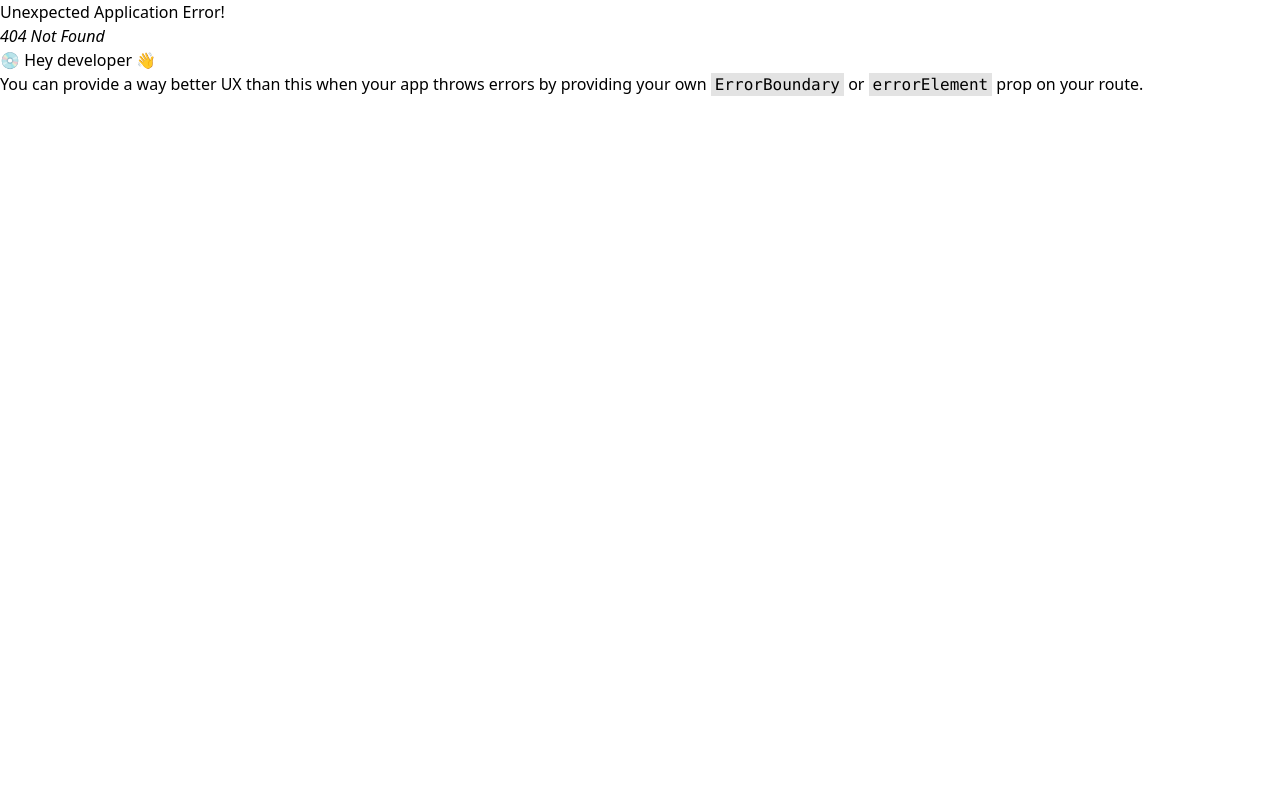
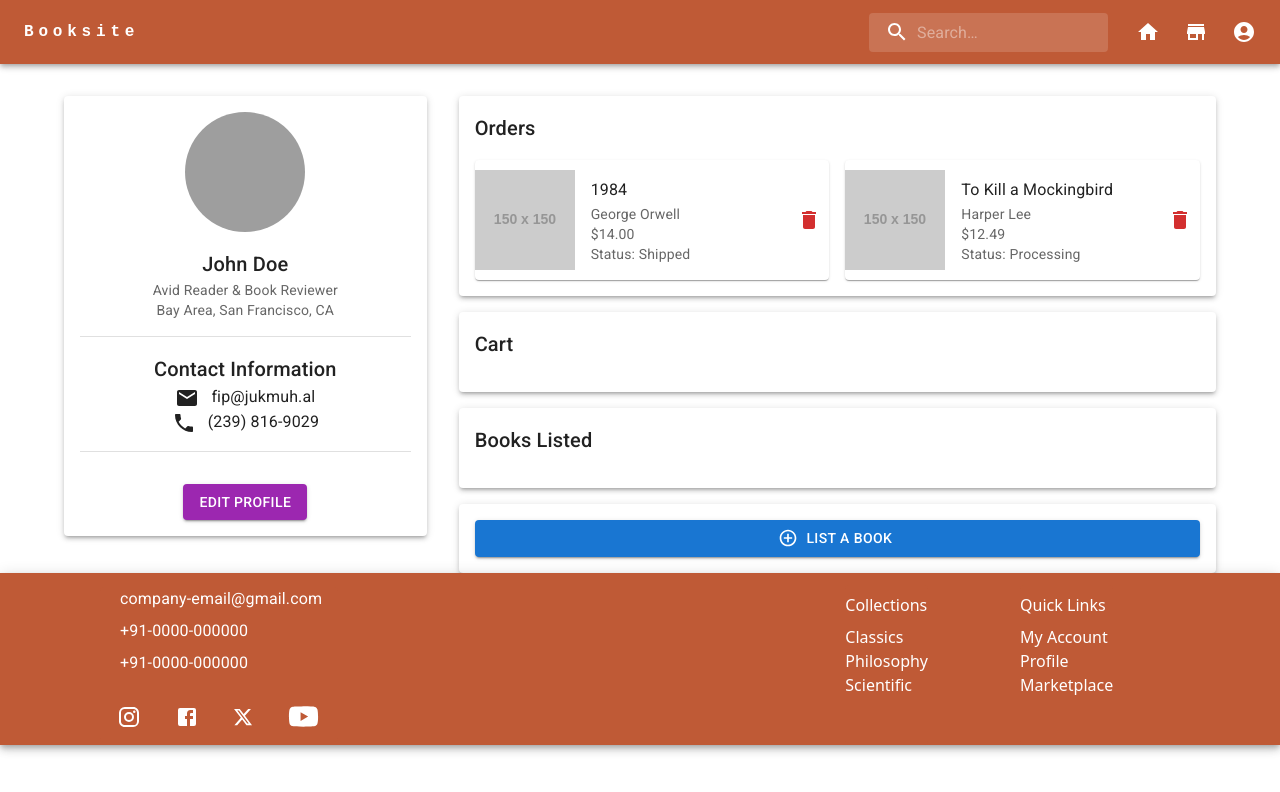
Before and after one commit to MiuX1/BookSite, a React (Vite) app in the folder book-site-c/: page /profile in a window 1280 px wide. Before the commit this address had no page. Shown: the top 792 px of the page. Built offline with nearby package versions, Linux system fonts and the light colour scheme; grey boxes are pictures that could not be loaded.

Commit message:
profile and routiing of profile page is done

```diff
--- a/book-site-c/pages/Profile/Profile.jsx
+++ b/book-site-c/pages/Profile/Profile.jsx
@@ -1,11 +1,216 @@
-import React from 'react'
+import React, { useState } from 'react';
+import {
+  Container,
+  Box,
+  Grid,
+  Paper,
+  Avatar,
+  Typography,
+  Button,
+  Divider,
+  IconButton,
+  Card,
+  CardContent,
+  CardMedia,
+  Dialog,
+  DialogTitle,
+  DialogContent,
+  DialogActions,
+  TextField,
+} from '@mui/material';
+import { Email, Phone, Delete, AddCircleOutline } from '@mui/icons-material';
 
 const Profile = () => {
+  const [editOpen, setEditOpen] = useState(false);
+  const [profileData, setProfileData] = useState({
+    name: 'John Doe',
+    bio: 'Avid Reader & Book Reviewer',
+    location: 'Bay Area, San Francisco, CA',
+    email: 'fip@jukmuh.al',
+    phone: '(239) 816-9029',
+  });
+
+  const [orders, setOrders] = useState([
+    { id: 1, title: '1984', author: 'George Orwell', price: '$14.00', image: 'https://via.placeholder.com/150', status: 'Shipped' },
+    { id: 2, title: 'To Kill a Mockingbird', author: 'Harper Lee', price: '$12.49', image: 'https://via.placeholder.com/150', status: 'Processing' },
+  ]);
+
+  const handleEditOpen = () => setEditOpen(true);
+  const handleEditClose = () => setEditOpen(false);
+
+  const handleProfileChange = (e) => {
+    setProfileData({ ...profileData, [e.target.name]: e.target.value });
+  };
+
+  const handleProfileSave = () => {
+    handleEditClose();
+  };
+
+  const handleRemoveOrder = (id) => {
+    setOrders(orders.filter(order => order.id !== id));
+  };
+
   return (
-    <div>
-        <h1>This is profile</h1>
-    </div>
-  )
-}
+    <Container maxWidth="lg">
+      <Box sx={{ mt: 4 }}>
+        <Grid container spacing={4}>
+          {/* Left Panel */}
+          <Grid item xs={12} md={4}>
+            <Paper elevation={3} sx={{ p: 2, textAlign: 'center' }}>
+              <Avatar
+                src="https://bootdey.com/img/Content/avatar/avatar7.png"
+                sx={{ width: 120, height: 120, margin: '0 auto' }}
+              />
+              <Typography variant="h6" sx={{ mt: 2 }}>
+                {profileData.name}
+              </Typography>
+              <Typography variant="body2" color="text.secondary">
+                {profileData.bio}
+              </Typography>
+              <Typography variant="body2" color="text.secondary">
+                {profileData.location}
+              </Typography>
+              <Divider sx={{ my: 2 }} />
+              <Typography variant="h6">Contact Information</Typography>
+              <Typography variant="body1">
+                <Email sx={{ verticalAlign: 'middle', mr: 1 }} /> {profileData.email}
+              </Typography>
+              <Typography variant="body1">
+                <Phone sx={{ verticalAlign: 'middle', mr: 1 }} /> {profileData.phone}
+              </Typography>
+              <Divider sx={{ my: 2 }} />
+              <Button variant="contained" color="secondary" sx={{ mt: 2 }} onClick={handleEditOpen}>
+                Edit Profile
+              </Button>
+            </Paper>
+          </Grid>
 
-export default Profile
+          {/* Right Panel - Main Content */}
+          <Grid item xs={12} md={8}>
+            {/* Orders Section */}
+            <Paper elevation={3} sx={{ p: 2, mb: 2 }}>
+              <Typography variant="h6" sx={{ mb: 2 }}>
+                Orders
+              </Typography>
+              <Grid container spacing={2}>
+                {orders.map(order => (
+                  <Grid item xs={12} sm={6} key={order.id}>
+                    <Card sx={{ display: 'flex', alignItems: 'center' }}>
+                      <CardMedia
+                        component="img"
+                        sx={{ width: 100 }}
+                        image={order.image}
+                        alt={order.title}
+                      />
+                      <CardContent sx={{ flex: '1 0 auto' }}>
+                        <Typography variant="subtitle1">{order.title}</Typography>
+                        <Typography variant="body2" color="text.secondary">{order.author}</Typography>
+                        <Typography variant="body2" color="text.secondary">{order.price}</Typography>
+                        <Typography variant="body2" color="text.secondary">Status: {order.status}</Typography>
+                      </CardContent>
+                      <IconButton onClick={() => handleRemoveOrder(order.id)}>
+                        <Delete color="error" />
+                      </IconButton>
+                    </Card>
+                  </Grid>
+                ))}
+              </Grid>
+            </Paper>
+
+
+            {/* Add to Cart Section */}
+            <Paper elevation={3} sx={{ p: 2, mb: 2 }}>
+              <Typography variant="h6" sx={{ mb: 2 }}>
+                Cart
+              </Typography>
+              {/* Add the list of books in the user's cart here */}
+            </Paper>
+
+
+              {/* Books Added Section */}
+              <Paper elevation={3} sx={{ p: 2, mb: 2 }}>
+              <Typography variant="h6" sx={{ mb: 2 }}>
+                Books Listed
+              </Typography>
+              {/* Add the list of books the user has added here */}
+            </Paper>
+
+
+            {/* List a Book Section */}
+            <Paper elevation={3} sx={{ p: 2, textAlign: 'center' }}>
+              <Button variant="contained" color="primary" startIcon={<AddCircleOutline />} fullWidth>
+                List a Book
+              </Button>
+            </Paper>
+          </Grid>
+        </Grid>
+      </Box>
+
+      {/* Edit Profile Dialog */}
+      <Dialog open={editOpen} onClose={handleEditClose}>
+        <DialogTitle>Edit Profile</DialogTitle>
+        <DialogContent>
+          <TextField
+            autoFocus
+            margin="dense"
+            name="name"
+            label="Full Name"
+            type="text"
+            fullWidth
+            variant="outlined"
+            value={profileData.name}
+            onChange={handleProfileChange}
+          />
+          <TextField
+            margin="dense"
+            name="bio"
+            label="Bio"
+            type="text"
+            fullWidth
+            variant="outlined"
+            value={profileData.bio}
+            onChange={handleProfileChange}
+          />
+          <TextField
+            margin="dense"
+            name="location"
+            label="Location"
+            type="text"
+            fullWidth
+            variant="outlined"
+            value={profileData.location}
+            onChange={handleProfileChange}
+          />
+          <TextField
+            margin="dense"
+            name="email"
+            label="Email"
+            type="email"
+            fullWidth
+            variant="outlined"
+            value={profileData.email}
+            onChange={handleProfileChange}
+          />
+          <TextField
+            margin="dense"
+            name="phone"
+            label="Phone"
+            type="text"
+            fullWidth
+            variant="outlined"
+            value={profileData.phone}
+            onChange={handleProfileChange}
+          />
+        </DialogContent>
+        <DialogActions>
+          <Button onClick={handleEditClose}>Cancel</Button>
+          <Button onClick={handleProfileSave} variant="contained" color="primary">
+            Save
+          </Button>
+        </DialogActions>
+      </Dialog>
+    </Container>
+  );
+};
+
+export default Profile;
--- a/book-site-c/src/main.jsx
+++ b/book-site-c/src/main.jsx
@@ -8,6 +8,7 @@ import Login from '../pages/Login.jsx'
 import Marketplace from '../pages/Marketplace/Marketplace.jsx'
 import Selling from '../pages/Selling/Selling.jsx'
 import Product from '../pages/Product/Product.jsx'
+import Profile from '../pages/Profile/Profile.jsx'
 import './App.css'
 
 
@@ -21,7 +22,7 @@ const router = createBrowserRouter(
       <Route path='/Marketplace' element={<Marketplace/>}></Route>
       <Route path='/Selling' element={<Selling/>}></Route>
       <Route path='/Product' element={<Product/>}></Route>
-      {/* <Route path='/profile' element={<Profile/>}></Route> */}
+      <Route path='/profile' element={<Profile/>}></Route>
 
       //Agar navbar and footer chahiye toh
 
```
